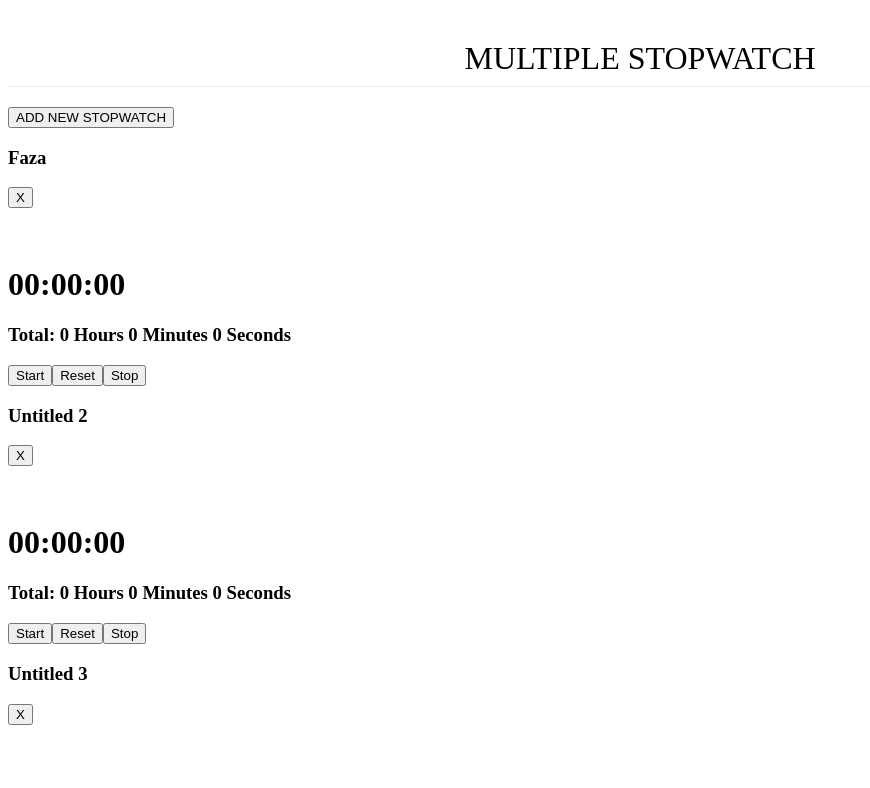
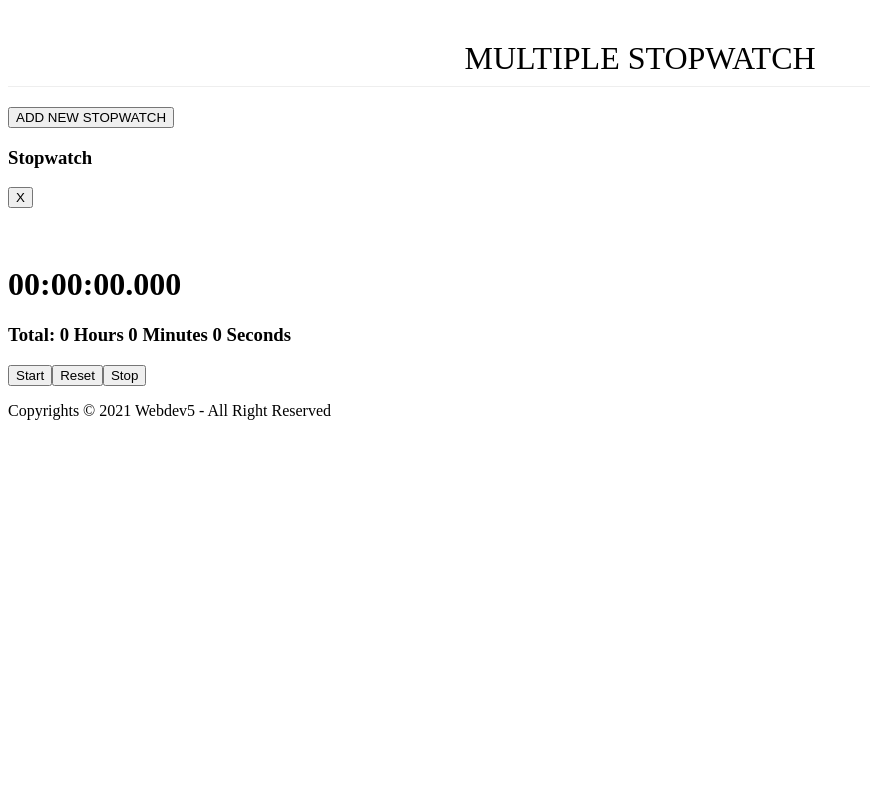
Before and after one commit to WebDev-5/kel5-timer-frontend-vue, a Vue app: page / in a window 1280 px wide. Shown: the top 788 px of the page, without its empty margins (0-870 px from the left). Built offline with nearby package versions, Linux system fonts and the light colour scheme; a web font is replaced by a local one.

Commit message:
Adding working stopwatch

```diff
--- a/src/App.vue
+++ b/src/App.vue
@@ -1,7 +1,7 @@
 <template>
   <Navbar />
   <StopwatchForm />
-  <Stopwatches :stopwatches="stopwatches"/>
+  <Stopwatches/>
   <Footer />
 </template>
 
@@ -19,60 +19,6 @@ export default {
     Stopwatches,
     Footer,
   },
-  data() {
-    return {
-      stopwatches: [],
-    };
-  },
-  created() {
-    this.stopwatches = [
-      {
-        id: 1,
-        isRunning: 0,
-        title: "Faza",
-        startTime: 1635220395601,
-        timeDelays: 0,
-        pauseTime: 1635220398563,
-        continueTime: 0,
-      },
-      {
-        id: 2,
-        isRunning: 0,
-        title: "Untitled 2",
-        startTime: 0,
-        timeDelays: 0,
-        pauseTime: 0,
-        continueTime: 0,
-      },
-      {
-        id: 3,
-        isRunning: 0,
-        title: "Untitled 3",
-        startTime: 1635220389362,
-        timeDelays: 6074,
-        pauseTime: 1635220400981,
-        continueTime: 1635220398563,
-      },
-      {
-        id: 4,
-        isRunning: 0,
-        title: "Untitled 4",
-        startTime: 1635220392489,
-        timeDelays: 0,
-        pauseTime: 1635220395601,
-        continueTime: 0,
-      },
-      {
-        id: 5,
-        isRunning: 0,
-        title: "Untitled 5",
-        startTime: 1635220392489,
-        timeDelays: 0,
-        pauseTime: 1635220395601,
-        continueTime: 0,
-      },
-    ];
-  },
 };
 </script>
 
--- a/src/assets/style.css
+++ b/src/assets/style.css
@@ -1,7 +1,6 @@
 @import url("https://fonts.googleapis.com/css2?family=Baloo+Chettan+2&display=swap");
 @import url("https://fonts.googleapis.com/css?family=Share+Tech+Mono");
 @import url('https://fonts.googleapis.com/css2?family=Zen+Kaku+Gothic+Antique:wght@300&display=swap');
-
 body {
     -webkit-font-smoothing: antialiased;
     -moz-osx-font-smoothing: grayscale;
@@ -34,7 +33,7 @@ body {
     padding-bottom: 9px;
     margin: 40px 0 20px;
     border-bottom: 1px solid #eee;
-  font-weight:normal
+    font-weight: normal
 }
 
 .text-center {
@@ -58,6 +57,7 @@ button[type="button"]:hover {
     color: white;
 }
 
+
 /* css add title
 /* #enter {
   width: 900px;
@@ -75,11 +75,11 @@ button[type="button"]:hover {
     margin: 0 auto;
     text-align: center;
     color: #FFFFFF;
-  font-family:-apple-system, BlinkMacSystemFont, 'Segoe UI', Roboto, Oxygen, Ubuntu, Cantarell, 'Open Sans', 'Helvetica Neue', sans-serif;
+    font-family: -apple-system, BlinkMacSystemFont, 'Segoe UI', Roboto, Oxygen, Ubuntu, Cantarell, 'Open Sans', 'Helvetica Neue', sans-serif;
 }
 
 .stopwatch-body {
-  border : 3px solid #DA0037;
+    border: 3px solid #DA0037;
     border-radius: 24px;
     margin: 5px;
     margin-right: 6px;
@@ -90,7 +90,6 @@ button[type="button"]:hover {
     width: 45%;
     float: left;
     /* background-color: crimson; */
-
 }
 
 .stopwatch-header {
@@ -146,7 +145,19 @@ button[type="button"]:hover {
     border-bottom-right-radius: 3px;
     border-bottom-left-radius: 3px;
 }
-#start_btn:hover{
+
+#start_btn:hover {
+    background-color: #DA0037;
+    color: white;
+}
+
+#the_btn {
+    float: left;
+    background: #444444;
+    width: 33%;
+}
+
+#the_btn:hover {
     background-color: #DA0037;
     color: white;
 }
@@ -157,7 +168,7 @@ button[type="button"]:hover {
     width: 33%;
 }
 
-#pause_btn:hover{
+#pause_btn:hover {
     background-color: #DA0037;
     color: white;
 }
@@ -169,7 +180,7 @@ button[type="button"]:hover {
     /* display: none; */
 }
 
-#restart_btn:hover{
+#restart_btn:hover {
     background-color: #DA0037;
     color: white;
 }
@@ -181,7 +192,7 @@ button[type="button"]:hover {
     /* display: none; */
 }
 
-.footer2{
+.footer2 {
     background-color: 63B4B8;
     box-sizing: border-box;
     display: table;
@@ -192,7 +203,7 @@ button[type="button"]:hover {
     bottom: 0;
 }
 
-.license{
+.license {
     padding: 20px;
     border-top: 1px solid #ddd;
     text-align: center;
--- a/src/components/Stopwatch.vue
+++ b/src/components/Stopwatch.vue
@@ -1,20 +1,20 @@
 <template>
   <div class="stopwatch-body">
     <div class="stopwatch-header">
-            <h3 id="title">{{stopwatch.title }}</h3>
+      <h3 id="title">Stopwatch</h3>
       <button id="remove" type="button">X</button>
     </div>
-        <br>
-        <br>
-        <h1 class="jam">00:00:00</h1>
+    <br />
+    <br />
+    <h1 class="jam">{{ clock.jam }}</h1>
     <h3 class="total_jam">Total: 0 Hours 0 Minutes 0 Seconds</h3>
     <!-- <div class="stopwatch-time">
             <h1 id="jam">00:00:00</h1>
         </div> -->
     <div class="stopwatch-footer">
-            <button id="start_btn" type="button">Start</button>
-            <button id="pause_btn" type="button">Reset</button>
-            <button id="restart_btn" type="button">Stop</button>
+      <button id="the_btn" type="button" v-on:click="start()">Start</button>
+      <button id="the_btn" type="button" v-on:click="reset()">Reset</button>
+      <button id="the_btn" type="button" v-on:click="stop()">Stop</button>
     </div>
   </div>
 </template>
@@ -22,12 +22,82 @@
 <script>
 export default {
   name: "Stopwatch",
-    props: {
-        stopwatch: Array,
+  data() {
+    return {
+      clock: {
+        timeBegan: null,
+        timeStopped: null,
+        stoppedDuration: 0,
+        started: false,
+        running: false,
+        jam: "00:00:00.000",
+      },
+    };
+  },
+  methods: {
+    start() {
+      if (this.clock.running) return;
+
+      if (this.clock.timeBegan === null) {
+        this.reset();
+        this.clock.timeBegan = new Date();
       }
+
+      if (this.clock.timeStopped !== null) {
+        this.clock.stoppedDuration += new Date() - this.clock.timeStopped;
+      }
+
+      this.clock.started = setInterval(this.clockRunning, 10);
+      this.clock.running = true;
+    },
+    stop() {
+      this.clock.running = false;
+      this.clock.timeStopped = new Date();
+      clearInterval(this.clock.started);
+    },
+    reset() {
+      this.clock.running = false;
+      clearInterval(this.clock.started);
+      this.clock.stoppedDuration = 0;
+      this.clock.timeBegan = null;
+      this.clock.timeStopped = null;
+      this.clock.jam = "00:00:00.000";
+    },
+    clockRunning() {
+      var currentTime = new Date(),
+        timeElapsed = new Date(
+          currentTime - this.clock.timeBegan - this.clock.stoppedDuration
+        ),
+        hour = timeElapsed.getUTCHours(),
+        min = timeElapsed.getUTCMinutes(),
+        sec = timeElapsed.getUTCSeconds(),
+        ms = timeElapsed.getUTCMilliseconds();
+      console.log(this.clock.stoppedDuration);
+      this.clock.jam =
+        this.zeroPrefix(hour, 2) +
+        ":" +
+        this.zeroPrefix(min, 2) +
+        ":" +
+        this.zeroPrefix(sec, 2) +
+        "." +
+        this.zeroPrefix(ms, 3);
+    },
+    zeroPrefix(num, digit) {
+      var zero = "";
+      for (var i = 0; i < digit; i++) {
+        zero += "0";
+      }
+      return (zero + num).slice(-digit);
+    },
+  },
+  created(){
+      localStorage.setItem('stopwatch', JSON.stringify(this.clock));
+  },
+  mounted(){
+      this.clock = JSON.parse(localStorage.getItem('stopwatch'));
+  },
 };
 </script>
 
 <style scoped>
-
 </style>
--- a/src/components/Stopwatches.vue
+++ b/src/components/Stopwatches.vue
@@ -1,6 +1,6 @@
 <template>
-<div :key="stopwatch.id" v-for="stopwatch in stopwatches" class="zen-font">
-    <Stopwatch :stopwatch="stopwatch"/>
+<div class="zen-font">
+    <Stopwatch/>
 </div>
 </template>
 
@@ -8,9 +8,6 @@
 import Stopwatch from './Stopwatch.vue'
 export default {
     name: "Stopwatches",
-    props: {
-        stopwatches: Array,
-    },
     components: {
         Stopwatch,
     },
```
Lines whose indentation alone changed are shown as unchanged.
